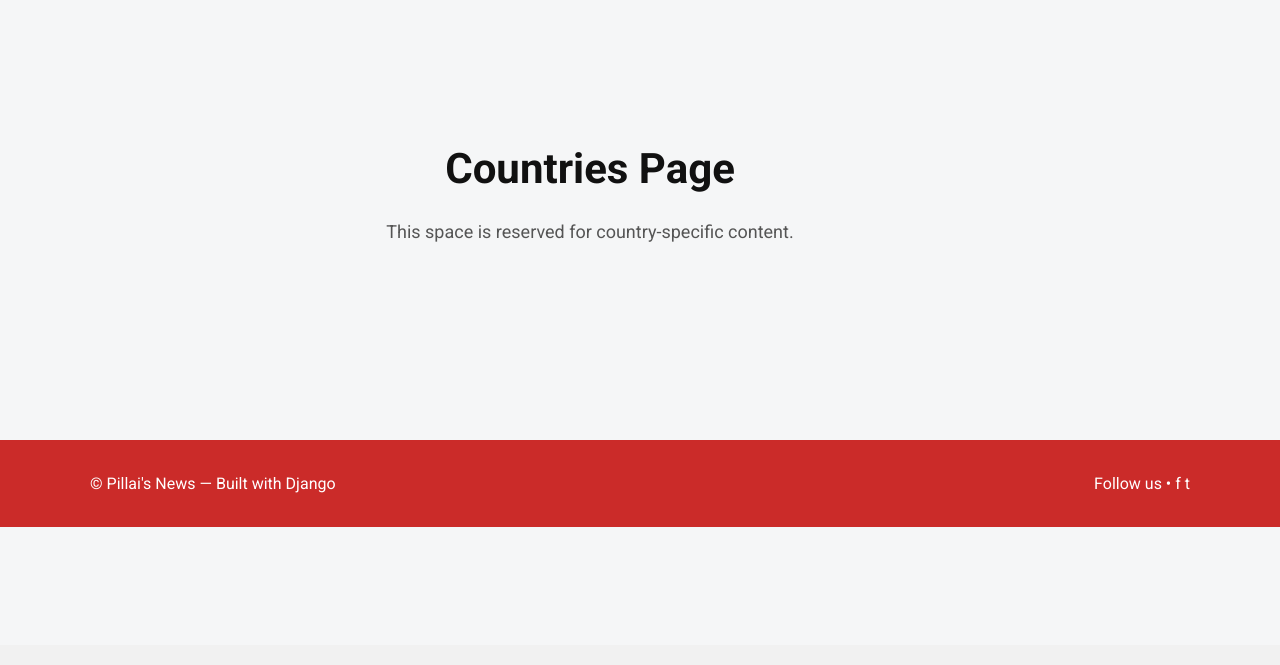
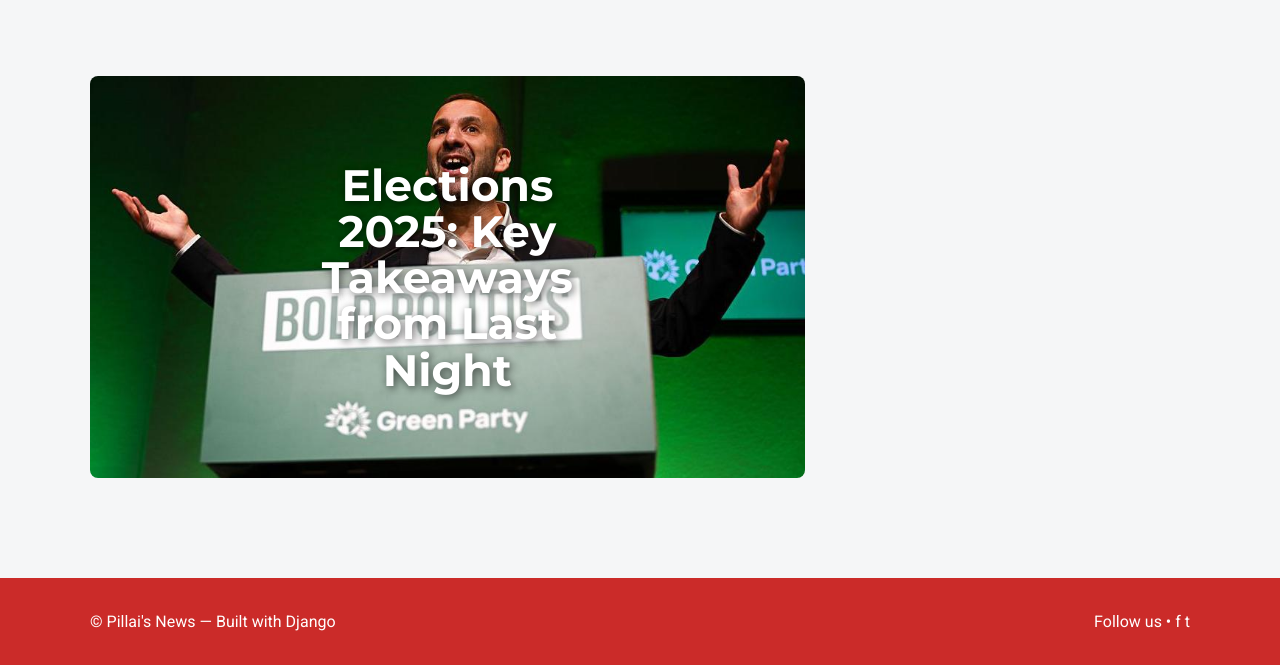
Before and after one commit to hshubham24beit-oss/news-website, a Django app: page /world/category/2/ in a window 1280 px wide. Shown: the part 155-820 px from the top of the page. Before the commit the page ends 682 px from the top, so only its background shows below. Run offline with Django 5.2, Linux system fonts and the light colour scheme; data comes from the database, SQL or seed files in the repository.

Commit message:
country articles image and title

```diff
--- a/news/templates/news/countries-category.html
+++ b/news/templates/news/countries-category.html
@@ -1,14 +1,59 @@
 {% extends "news/base.html" %}
 {% load static %}
 
-{% block title %}Countries — Pillai's News{% endblock %}
+{# countries-category.html - safe version #}
+
+{% block title %}
+  {% if hero_title %}
+    {{ hero_title }} — Pillai's News
+  {% elif hero_article %}
+    {{ hero_article.title }} — Pillai's News
+  {% else %}
+    {{ category.name }} — Pillai's News
+  {% endif %}
+{% endblock %}
 
 {% block content %}
-<!-- This page intentionally blank except header, navbar, and footer -->
-<div class="container" style="max-width:1000px; margin:80px auto; text-align:center;">
-  <h1 style="font-size:42px; color:#111;">Countries Page</h1>
-  <p style="color:#555; font-size:18px; margin-top:10px;">
-    This space is reserved for country-specific content.
-  </p>
-</div>
+<style>
+.country-hero { position:relative; text-align:center; margin-top:40px; }
+.country-hero img { width:100%; max-height:420px; object-fit:cover; border-radius:8px; display:block; }
+.country-hero .hero-overlay { position:absolute; top:50%; left:50%; transform:translate(-50%,-50%); padding:12px; }
+.country-hero .hero-title { color:white; font-size:36px; font-weight:700; text-shadow:2px 2px 8px rgba(0,0,0,0.6); margin:0; }
+.container.category-body { max-width:1000px; margin:36px auto; padding:0 12px; text-align:center; }
+.article-list { margin-top:28px; text-align:left; }
+.article-card { padding:14px 12px; border-radius:8px; background:#fff; box-shadow:0 6px 18px rgba(0,0,0,0.03); margin-bottom:12px; }
+.article-card h3 { margin:0 0 6px; font-size:18px; }
+.article-meta { color:#666; font-size:0.9rem; margin-bottom:8px; }
+@media (min-width:900px) {
+  .country-hero .hero-title { font-size:44px; }
+}
+</style>
+
+{# HERO: prefer explicit hero_image/hero_title, then hero_article, then fallback #}
+<section class="country-hero" aria-label="Hero">
+  {% if hero_image %}
+    <img src="{{ hero_image }}" alt="{% if hero_title %}{{ hero_title }}{% elif hero_article %}{{ hero_article.title }}{% else %}{{ category.name }}{% endif %}">
+  {% elif hero_article and hero_article.image %}
+    <img src="{{ hero_article.image.url }}" alt="{{ hero_article.title }}">
+  {% else %}
+    <img src="{% static 'images/world-banner.jpg' %}" alt="{{ category.name }}">
+  {% endif %}
+
+  {% if hero_title %}
+    <div class="hero-overlay">
+      <h1 class="hero-title">{{ hero_title }}</h1>
+    </div>
+  {% elif hero_article %}
+    <div class="hero-overlay">
+      <h1 class="hero-title">{{ hero_article.title }}</h1>
+    </div>
+  {% else %}
+    <div class="hero-overlay">
+      <h1 class="hero-title">{{ category.name }}</h1>
+    </div>
+  {% endif %}
+</section>
+
+
+
 {% endblock %}
--- a/news/urls.py
+++ b/news/urls.py
@@ -7,9 +7,11 @@ app_name = 'news'
 urlpatterns = [
     path('', views.home, name='home'),
     path('world/', views.world, name='world'),
-    # category pages for country cards (id-based)
+
+    # country/category route: optional news_id for hero coming from world page
+    path('world/category/<int:category_id>/', views.country_category, name='countries_category'),
+    path('world/category/<int:category_id>/news/<int:news_id>/', views.country_category, name='countries_category_with_news'),
+
     path('category/<int:category_id>/', views.category_news, name='category_news'),
-    # news detail
     path('news/<int:news_id>/', views.news_detail, name='news_detail'),
- path('world/category/<int:category_id>/', views.category_news, name='countries_category'),
 ]
--- a/news/views.py
+++ b/news/views.py
@@ -3,11 +3,7 @@ from django.shortcuts import render, get_object_or_404
 from django.core.exceptions import FieldError
 from .models import News, Category
 
-
 def home(request):
-    """
-    Site home: shows global hero, latest four and trending.
-    """
     news_qs = News.objects.order_by('-created_at')
     hero = news_qs.first() if news_qs.exists() else None
     latest_four = news_qs.exclude(id=hero.id)[:4] if hero else news_qs[:4]
@@ -24,17 +20,12 @@ def home(request):
 
 
 def world(request):
-    """
-    World category page: try slug 'world' then fallback to name 'World'.
-    """
-    # Robust lookup: try slug then name
     try:
         try:
             category = Category.objects.get(slug__iexact='world')
         except (Category.DoesNotExist, FieldError):
             category = Category.objects.get(name__iexact='World')
     except Category.DoesNotExist:
-        # If still not found, 404
         category = get_object_or_404(Category, name__iexact='World')
 
     news_qs = News.objects.filter(category=category).order_by('-created_at')
@@ -54,31 +45,92 @@ def world(request):
 
 def category_news(request, category_id):
     """
-    Generic category page by id.
-    Behavior:
-      - Display header/nav/footer
-      - Show the most recent News in that category as a hero (image + title + content)
-      - Optionally show other articles in that category below (passed in context)
+    Generic category page by id used for home/category links.
+    Uses distinct context keys: category, category_hero, category_articles
+    Renders templates/news/countries-category.html (you already have this file).
     """
+    print("DEBUG: category_news called for id=", category_id, "path=", request.path)
+
     category = get_object_or_404(Category, id=category_id)
     news_qs = News.objects.filter(category=category).order_by('-created_at')
 
-    # Choose latest article in that category to show prominently
-    hero_article = news_qs.first() if news_qs.exists() else None
-    other_articles = news_qs[1:10] if news_qs.exists() else []
+    category_hero = news_qs.first() if news_qs.exists() else None
+    category_articles = news_qs[1:20] if news_qs.exists() else []
 
     context = {
         'category': category,
+        'category_hero': category_hero,
+        'category_articles': category_articles,
+    }
+    # render the template you already have
+    return render(request, 'news/detail.html', context)
+
+# news/views.py
+
+from django.shortcuts import render, get_object_or_404
+
+def _attach_teaser_to_queryset(qs):
+    """
+    Ensure every News instance in qs has a safe .teaser attribute we can render
+    in templates without risking VariableDoesNotExist.
+    """
+    for obj in qs:
+        # prefer excerpt, then summary, then empty string
+        teaser = ''
+        # use getattr with defaults to avoid attribute errors
+        teaser = getattr(obj, 'excerpt', None) or getattr(obj, 'summary', None) or ''
+        # set attribute on the instance (harmless and handy in template)
+        setattr(obj, 'teaser', teaser)
+    return qs
+
+
+def country_category(request, category_id):
+    """
+    Country/category view.
+    Priority:
+      1. Use hero_title & hero_image passed via GET (from World page).
+      2. Otherwise, fall back to latest article in that category.
+    Also attach .teaser to all article objects.
+    """
+    print("DEBUG country_category:", request.path, request.GET.dict())
+
+    category = get_object_or_404(Category, id=category_id)
+    news_qs = News.objects.filter(category=category).order_by('-created_at')
+
+    # GET params from world page (preferred)
+    hero_title = request.GET.get('hero_title')
+    hero_image = request.GET.get('hero_image')
+
+    hero_article = None
+    if not hero_title or not hero_image:
+        hero_article = news_qs.first() if news_qs.exists() else None
+        if hero_article:
+            hero_title = hero_article.title
+            try:
+                hero_image = hero_article.image.url
+            except Exception:
+                hero_image = None
+
+    # Prepare other_articles queryset/list and attach teaser safely
+    if hero_article:
+        other_qs = news_qs.exclude(id=hero_article.id)[:20]
+    else:
+        other_qs = news_qs[:20]
+
+    other_qs = list(other_qs)  # evaluate
+    _attach_teaser_to_queryset(other_qs)
+
+    context = {
+        'category': category,
+        'hero_title': hero_title,
+        'hero_image': hero_image,
         'hero_article': hero_article,
-        'other_articles': other_articles,
+        'other_articles': other_qs,
     }
-    # Render a dedicated category template
     return render(request, 'news/countries-category.html', context)
 
 
+
 def news_detail(request, news_id):
-    """
-    News detail page (single article).
-    """
     news = get_object_or_404(News, id=news_id)
     return render(request, 'news/detail.html', {'news': news})
```
Also changed, not shown: news/templates/news/category.html (deleted, +0 -8 lines), news/templates/news/world.html (+19 -34 lines).
